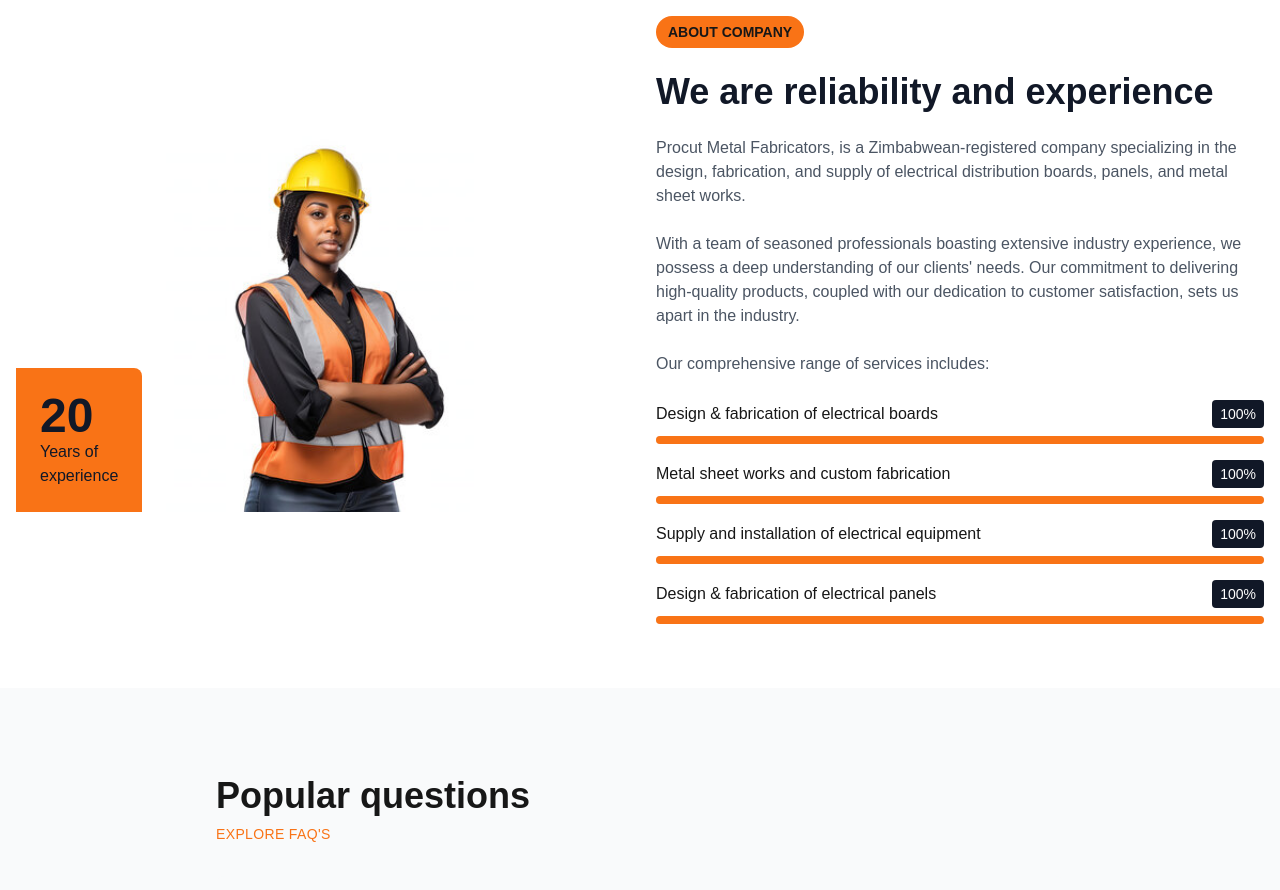
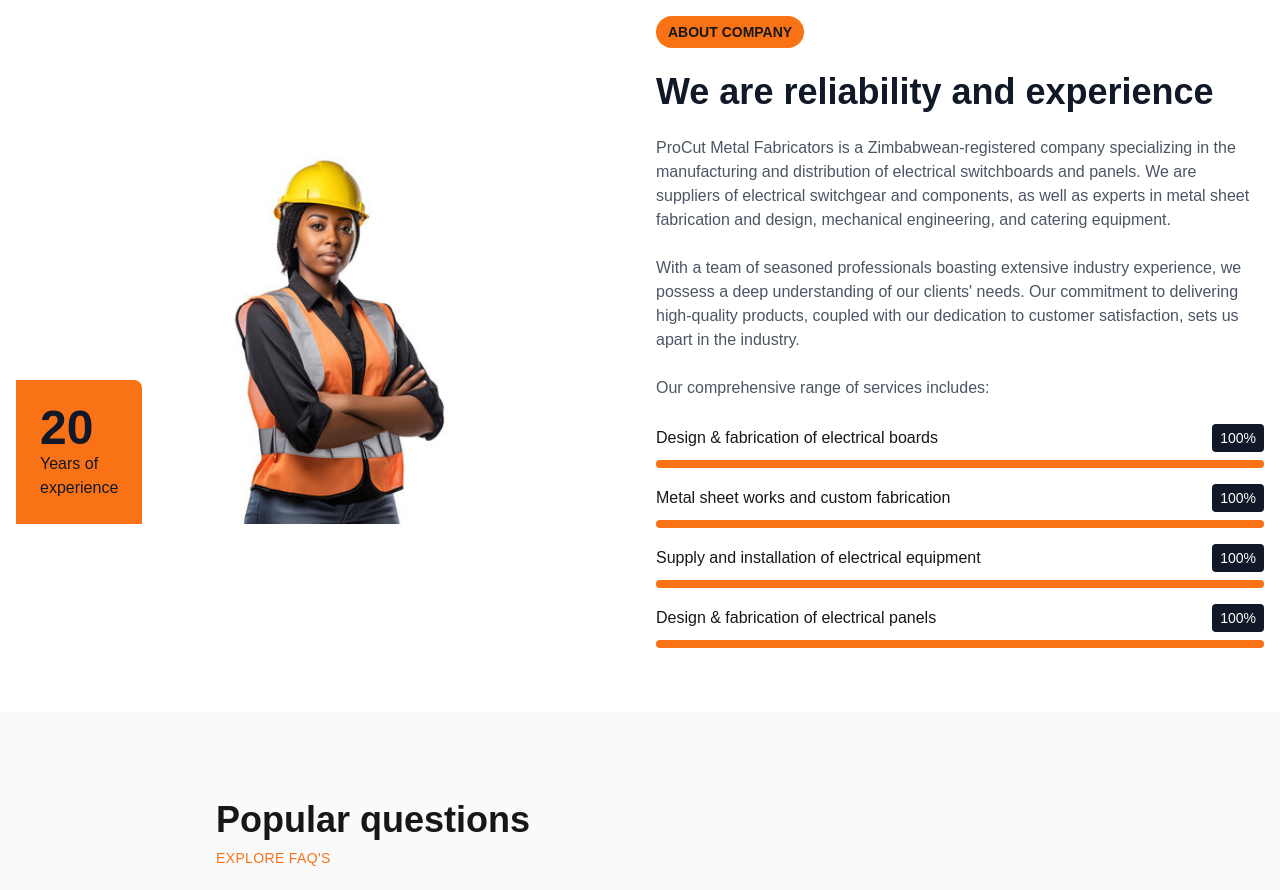
Before and after one commit to RaynerRay/procut, a Next.js app: page / in a window 1280 px wide. Shown: the part 960-1850 px from the top of the page. Built offline with nearby package versions, Linux system fonts and the light colour scheme.

Commit message:
changed services and about

```diff
--- a/components/About.jsx
+++ b/components/About.jsx
@@ -40,10 +40,7 @@
           </h2>
 
           <p className="text-gray-600">
-             Procut Metal Fabricators, is a
-            Zimbabwean-registered company specializing in the design,
-            fabrication, and supply of electrical distribution boards, panels,
-            and metal sheet works.
+          ProCut Metal Fabricators is a Zimbabwean-registered company specializing in the manufacturing and distribution of electrical switchboards and panels. We are suppliers of electrical switchgear and components, as well as experts in metal sheet fabrication and design, mechanical engineering, and catering equipment.
           </p>
           <p className="text-gray-600">
             With a team of seasoned professionals boasting extensive industry
--- a/components/Faq.jsx
+++ b/components/Faq.jsx
@@ -9,15 +9,15 @@
   const faqs = [
     {
       question: "Why choose ProCut?",
-      answer: "ProCut offers precision metal fabrication with high-quality materials, expert craftsmanship, and reliable service. We specialize in custom metalwork, ensuring durability and excellence in every project."
+      answer: "ProCut offers precision metal fabrication with high-quality materials, expert craftsmanship, and reliable service. We specialize in custom metalwork, ensuring durability and excellence in every project. Our services that are standard governed"
     },
     {
       question: "What services do you provide?",
-      answer: "We provide a wide range of metal fabrication services, including laser cutting, welding, sheet metal bending, custom steelwork, and structural fabrication for both industrial and residential projects."
+      answer: "We provide a wide range of metal fabrication services, including manufacturing of all switchboads panels, welding, sheet metal bending, custom steelwork, and structural fabrication for both industrial and residential projects. We also offer uninterrupted power supply solutions"
     },
     {
       question: "How long does a project take?",
-      answer: "Project timelines vary depending on complexity and size. Small custom orders can take a few days, while larger industrial projects may take a few weeks. We always strive to meet deadlines without compromising quality."
+      answer: "Project timelines vary depending on complexity and size. Small custom orders can take a few hours, while larger industrial projects may take a few weeks. We always strive to meet deadlines without compromising quality."
     },
     {
       question: "Do you offer custom metal fabrication?",
--- a/components/Services.jsx
+++ b/components/Services.jsx
@@ -14,13 +14,13 @@
         },
         {
           number: '03',
-          title: 'Equipment Installation',
-          description: 'Professional supply and installation of electrical equipment, ensuring proper setup and integration with your existing systems for optimal performance.'
+          title: 'Catering equipment',
+          description: 'Catering equipment is also part of our services, including boiling pots, chip fryers, and more.'
         },
         {
           number: '04',
-          title: 'Custom Fabrication',
-          description: 'Specialized custom metal fabrication services tailored to your specifications. From simple components to complex structures, we bring your designs to life.'
+          title: 'Electrical Switchgear and Components',
+          description: 'We will also be suppliers of all electrical switchgear and components, including ABB, Schneider, Hager, Chint, and Tosun.'
         },
         {
           number: '05',
```
